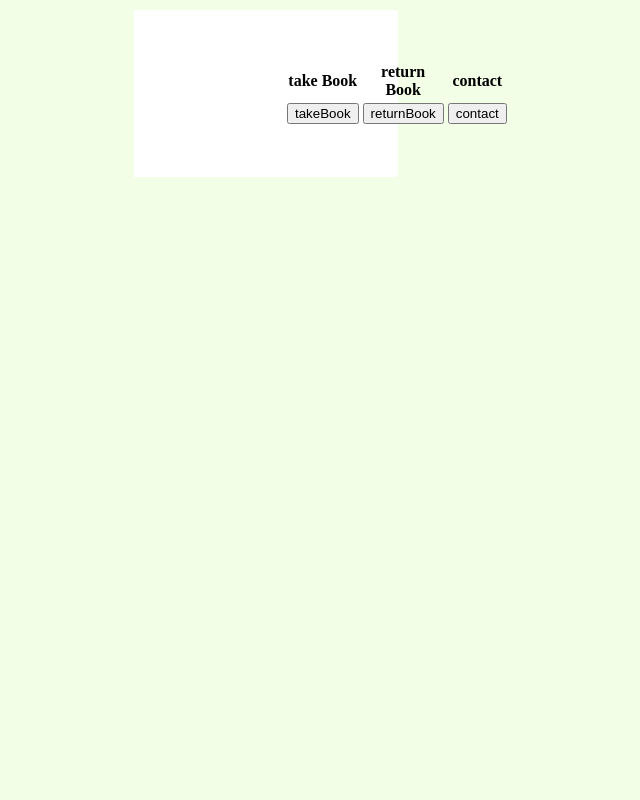
After one commit to yinonh/AutoBook, a Django app: page /Simple/ in a window 1280 px wide. The commit adds this page. Shown: the whole page, without its empty margins (374-1014 px from the left). Run offline with Django 3.2, Linux system fonts and the light colour scheme.

Commit message:
easy mode added

```diff
--- a/LibraryProject/urls.py
+++ b/LibraryProject/urls.py
@@ -19,5 +19,6 @@ from book_catalog import views
 
 urlpatterns = [
     path('admin/', admin.site.urls),
-    path('', views.home, name='homepage')
+    path('', views.home, name='homepage'),
+    path('Simple/', views.simple, name="simple"),
 ]
--- /dev/null
+++ b/book_catalog/templates/home/simple.html
@@ -0,0 +1,36 @@
+		<style type="text/css">
+			body{
+				background-color:#f2ffe6;
+				}
+			.tbl{
+				background-color:white;
+				margin:10px 500px;
+				position: "absolute";
+				left:200px;
+				top:500px;
+				padding:50px;
+				padding-left:150px;
+				}
+		</style>
+<body>
+    <div class="tbl">
+        <table>
+            <tr>
+                <th>take Book</th>
+                <th>return Book</th>
+                <th>contact</th>
+            </tr>
+            <tr>
+                <td>
+                    <input type="submit" value="takeBook">
+                </td>
+                <td>
+                    <input type="submit" value="returnBook">
+                </td>
+                <td>
+                    <input type="submit" value="contact">
+                </td>
+            </tr>
+        </table>
+    </div>
+</body>
--- a/book_catalog/views.py
+++ b/book_catalog/views.py
@@ -2,3 +2,6 @@ from django.shortcuts import render
 
 def home(request):
     return render(request, 'home/home.html')
+
+def simple (request):
+    return render(request, 'home/simple.html')
```
Also changed, not shown: book_catalog/templates/home/home.html (+23 -2 lines), db.sqlite3.
